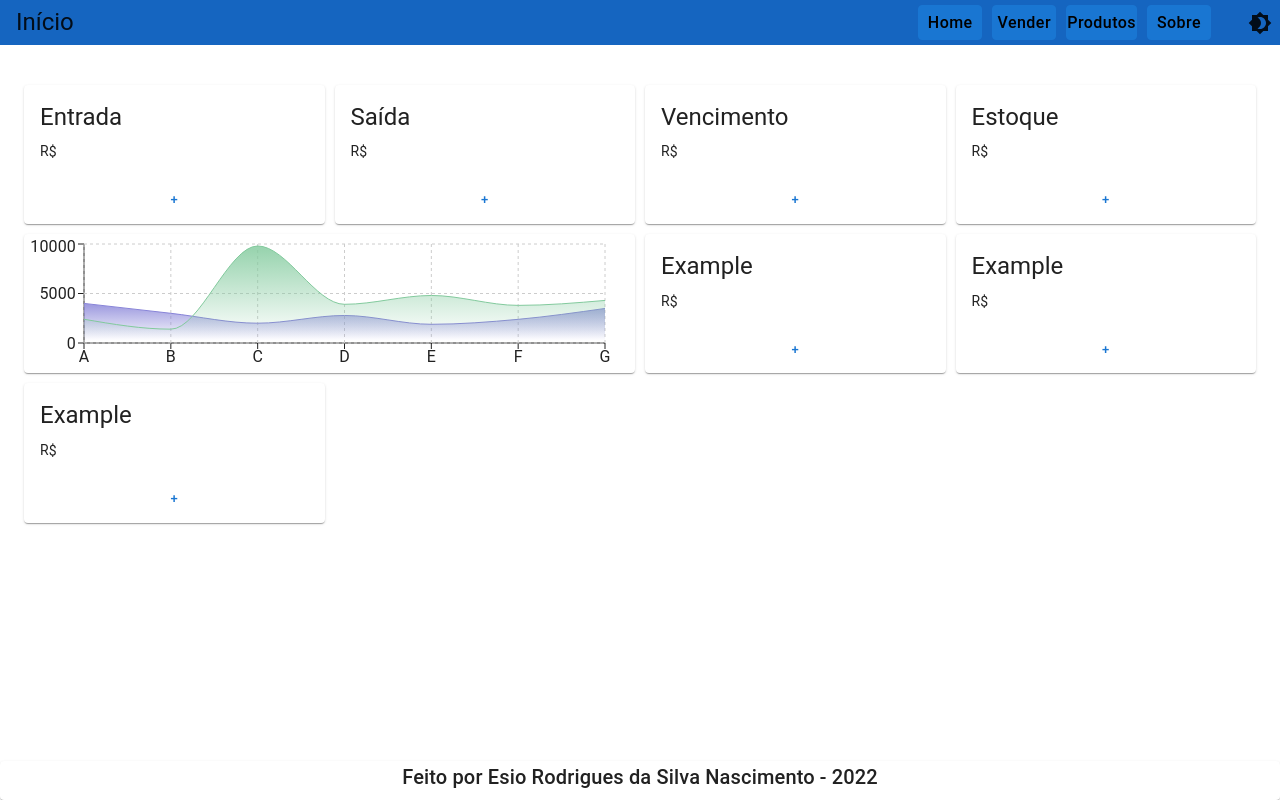
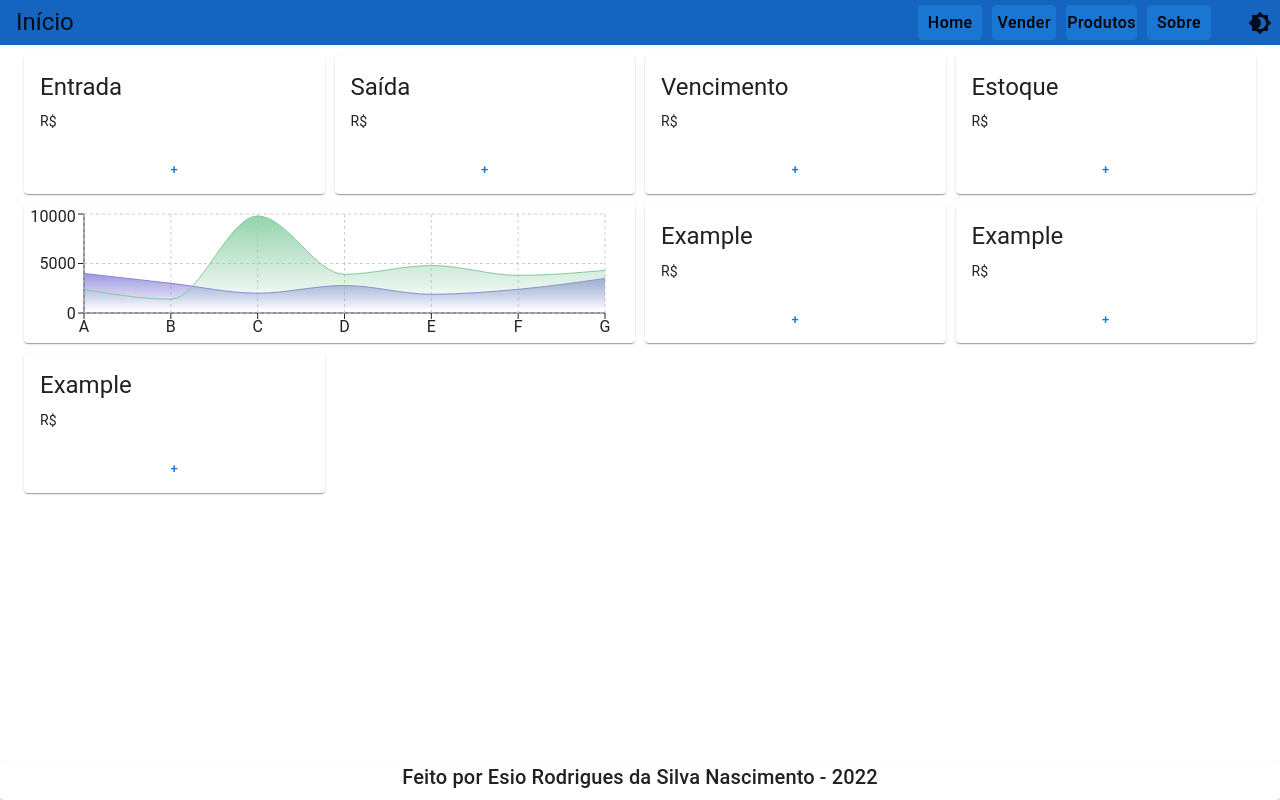
Before and after one commit to joao966/foodapp, a Next.js app in the folder frontend/: page /dashboard in a window 1280 px wide. Built offline with nearby package versions, Linux system fonts and the light colour scheme.

Commit message:
style: MainStyle paddingTop

```diff
--- a/frontend/src/layouts/index.tsx
+++ b/frontend/src/layouts/index.tsx
@@ -21,7 +21,7 @@ const RootStyle = styled('header')(({ theme }) => ({
 const MainStyle = styled('main')(({ theme }) => ({
   flexGrow: 1,
   flexBasis: 'auto',
-  paddingTop: 40,
+  paddingTop: 10,
   paddingBottom: 40,
   minHeight: 'auto',
 }));
```
